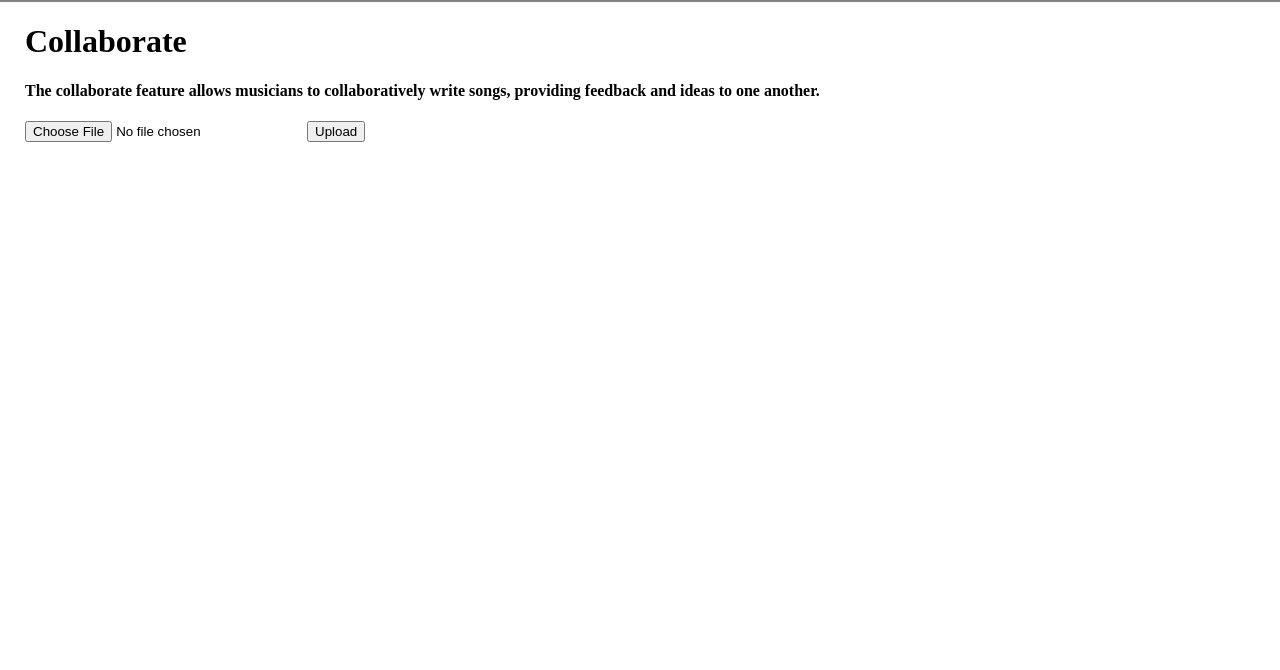
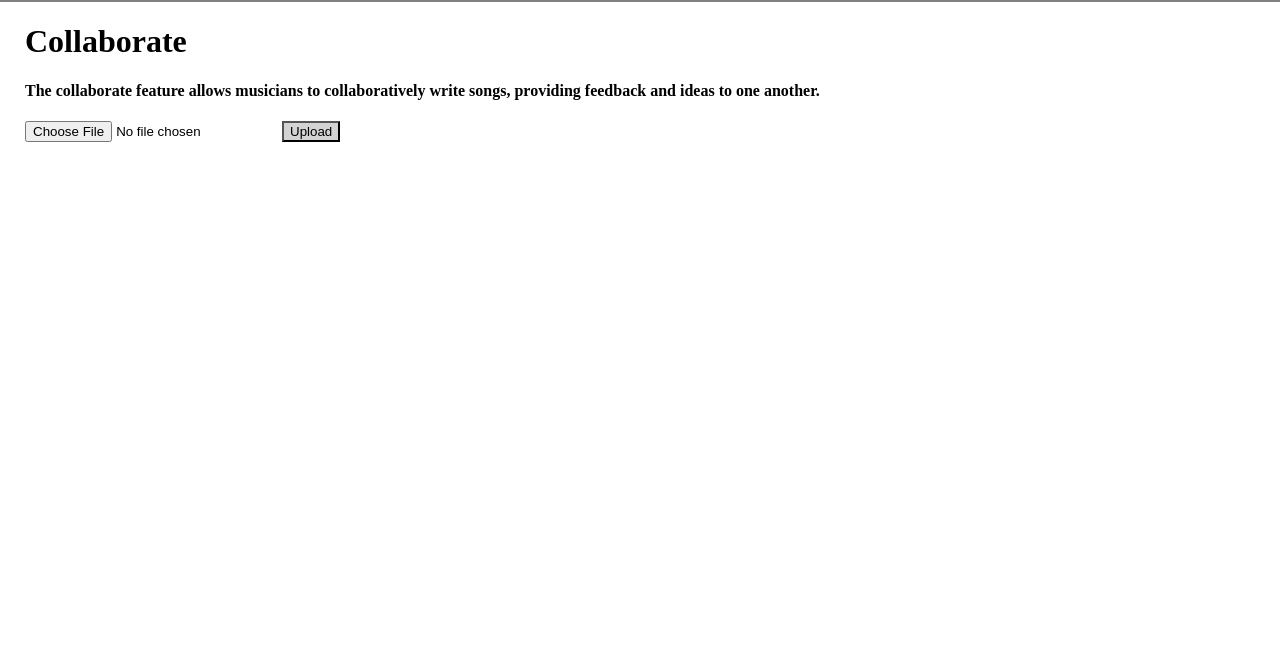
Before and after one commit to scarfi/treblemusicapp, a plain HTML site: page assets/scripts/collaborate.html in a window 1280 px wide. Shown: the part 68-738 px from the top of the page. Drawn offline with nearby package versions, Linux system fonts and the light colour scheme.

Commit message:
test buttons

```diff
--- a/assets/scripts/collaborate.html
+++ b/assets/scripts/collaborate.html
@@ -22,7 +22,7 @@
   <h1><strong>Collaborate</strong></h1>
   <h4>The collaborate feature allows musicians to collaboratively write songs, providing feedback and ideas to one another.</h4>
   <input class="uploadbutton" id="fileupload" type="file" name="fileupload" />
-  <button class="uploadbutton" id="upload-button" onclick="saveFile()">Upload</button>
+  <button id="upload-button" onclick="saveFile()">Upload</button>
   <div id="footer"></div>
 </body>
 
--- a/assets/styles/styles.css
+++ b/assets/styles/styles.css
@@ -130,7 +130,11 @@ li {
 input[type="file"]::file-selector-button:hover {
   cursor: pointer;
   background-color: lightgrey;
-  border: 1px solid black;
+}
+
+button {
+  cursor: pointer;
+  background-color: lightgrey;
 }
 
 .audiospacing {
```
